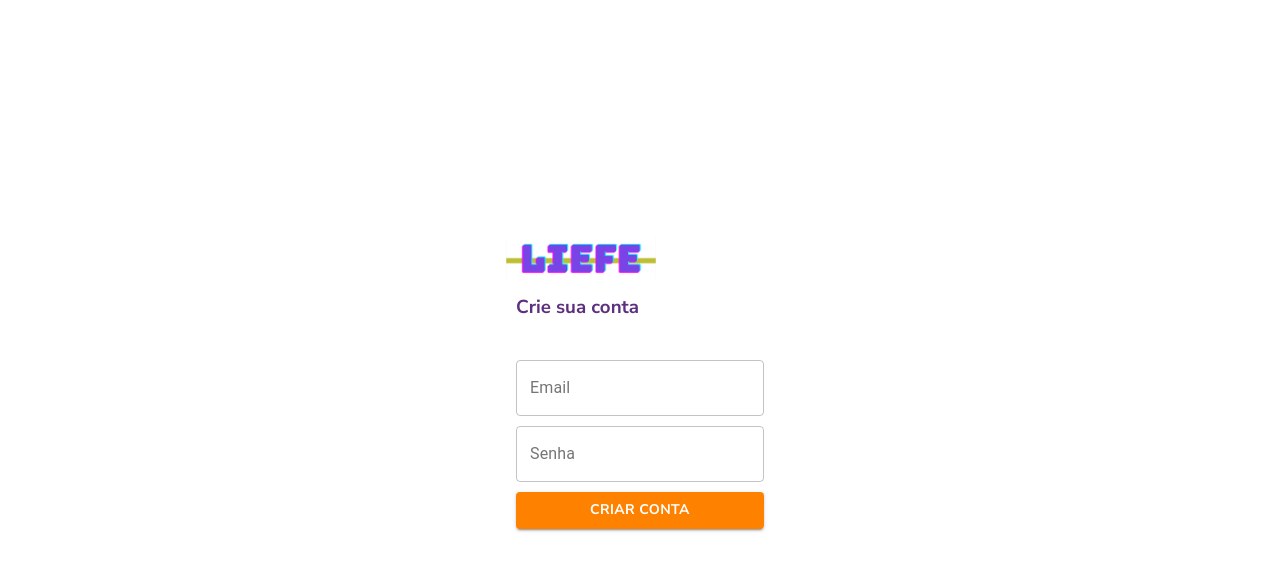
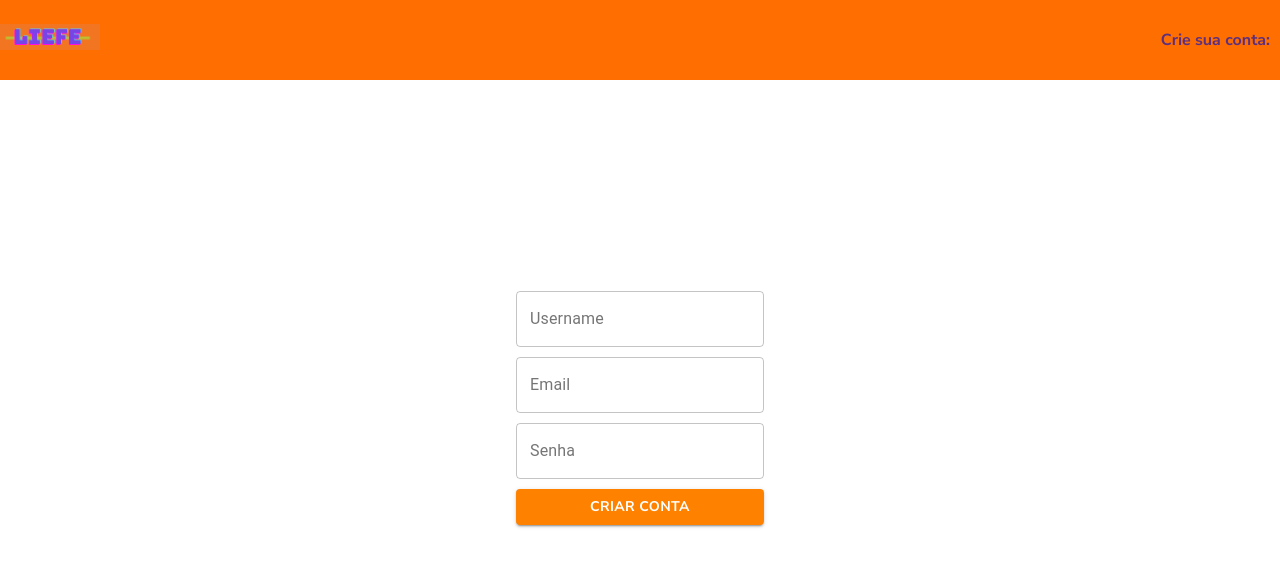
Before and after one commit to samisafatli/hackathon-bernitoite, a React (Create React App) app in the folder liefe/frontend/: page /register in a window 1280 px wide. Shown: the top 570 px of the page. Built offline with nearby package versions, Linux system fonts and the light colour scheme.

Commit message:
redirect to / on create new user

```diff
--- a/liefe/frontend/src/components/Register.js
+++ b/liefe/frontend/src/components/Register.js
@@ -1,19 +1,39 @@
 import React, { useState, useEffect } from 'react';
 import { useHistory } from "react-router-dom";
 
-import logo from '../images/Logo.png'
-
+import Header from './Header'
 import CustomButton from './Button'
 import TextInput from './TextInput'
 
 const RegisterForm = () => {
+    const [username, setUsername] = useState(null)
+    const [usernameError, setUsernameError] = useState(null)
     const [email, setEmail] = useState(null)
+    const [emailError, setEmailError] = useState(null)
     const [password, setPassword] = useState(null)
-    const [emailError, setEmailError] = useState(null)
     const [passwordError, setPasswordError] = useState(null)
 
+    const [submit, setSubmit] = useState(null)
+    let history = useHistory();
+
+
     const handleSubmit = (event) => {
+        if (!username) setUsernameError("Username precisa ser preenchido");
+        else setUsernameError(false);
+
+        if (!email) setEmailError("Email precisa ser preenchido");
+        else setEmailError(false);
+
+        if (!password) setPasswordError("Senha precisa ser preenchida");
+        else setPasswordError(false);
+
+        if (!username || !email || !password) {
+            event.preventDefault();
+            return;
+        }
+
         const userData = {
+            "username": username,
             "email": email,
             "passasword": password
         }
@@ -30,22 +50,26 @@ const RegisterForm = () => {
             body: JSON.stringify(userData)
           }).then(function(response) {
             console.log(response)
+            alert("Usurário cadastrado com sucesso");
+            setSubmit(true);
             return response.json();
           });
 
         event.preventDefault();
     }
 
+    useEffect(() => {
+        if(submit){
+            history.push('/')
+        }
+    },[submit])
+
     return (
-        <div style={{ marginBottom: 40 }}>
-            <header style={{ marginBottom: 40 }}>
-                <img src={logo} style={{ width: 150 }} alt="Logo" />
-                <h3 style={{ margin: 10, color: "#5C307F" }}>
-                    Crie sua conta
-                </h3>
-            </header>
-            <TextInput error={emailError} errorMessage="Endereço de email inválido" text="Email" textFieldProps={{ onChange: e => setEmail(e.target.value) }} />
-            <TextInput error={passwordError} errorMessage="Senha inválida" text="Senha" textFieldProps={{ type: "password", onChange: e => setPassword(e.target.value) }} />
+        <div>
+            <Header title="Crie sua conta:"/>
+            <TextInput error={usernameError} errorMessage={usernameError} text="Username" textFieldProps={{ onChange: e => setUsername(e.target.value) }} />
+            <TextInput error={emailError} errorMessage={emailError} text="Email" textFieldProps={{ onChange: e => setEmail(e.target.value) }} />
+            <TextInput error={passwordError} errorMessage={passwordError} text="Senha" textFieldProps={{ type: "password", onChange: e => setPassword(e.target.value) }} />
             <CustomButton text="Criar conta" onClick={handleSubmit} />
         </div>
     )
```
